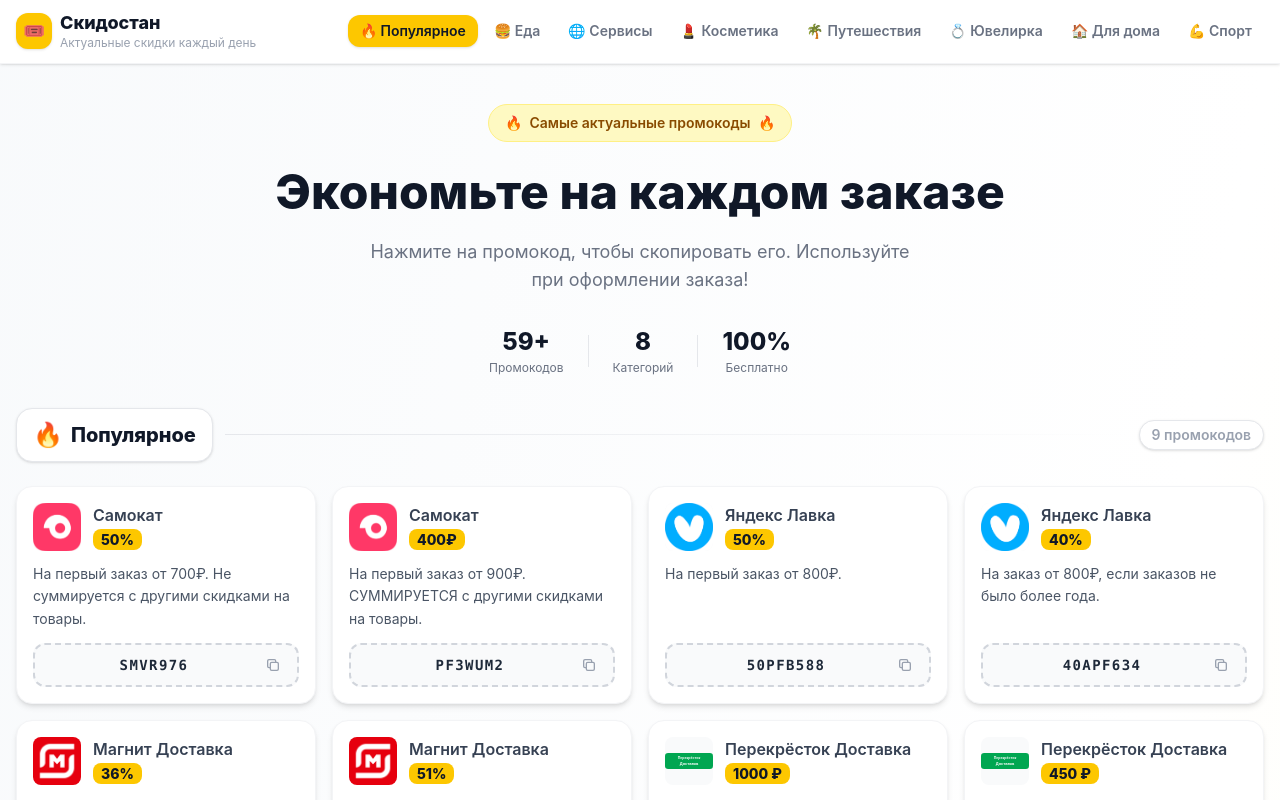
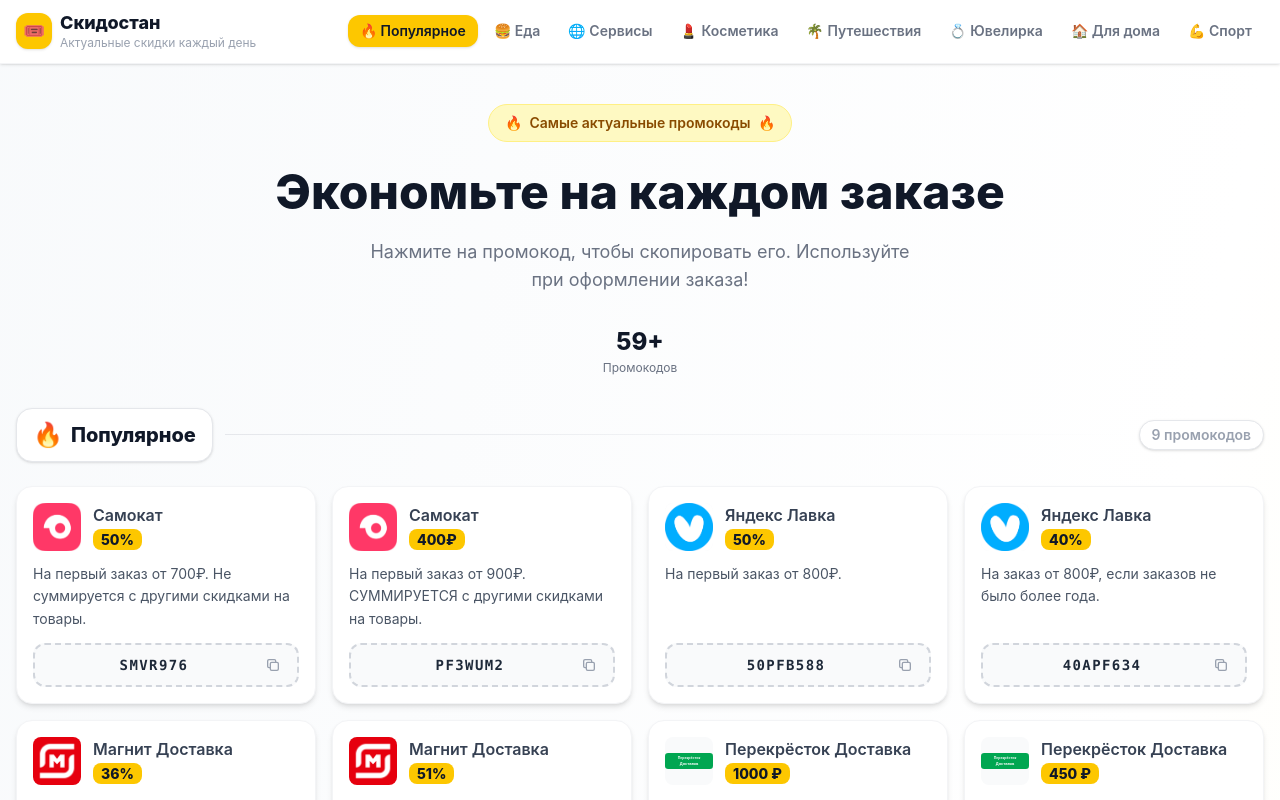
Before and after one commit to dotaprog/skidostan, a React (Vite) app: page / in a window 1280 px wide. Shown: the top 800 px of the page. Built offline with nearby package versions, Linux system fonts and the light colour scheme.

Commit message:
Update App.tsx

```diff
--- a/src/App.tsx
+++ b/src/App.tsx
@@ -127,16 +127,6 @@
       <div className="text-2xl font-extrabold text-gray-900">{promoCodes.length}+</div>
       <div className="text-xs text-gray-500 mt-0.5">Промокодов</div>
     </div>
-    <div className="w-px h-8 bg-gray-200 hidden sm:block" />
-    <div className="text-center">
-      <div className="text-2xl font-extrabold text-gray-900">{categories.length}</div>
-      <div className="text-xs text-gray-500 mt-0.5">Категорий</div>
-    </div>
-    <div className="w-px h-8 bg-gray-200 hidden sm:block" />
-    <div className="text-center">
-      <div className="text-2xl font-extrabold text-gray-900">100%</div>
-      <div className="text-xs text-gray-500 mt-0.5">Бесплатно</div>
-    </div>
   </div>
 </div>
 
```
